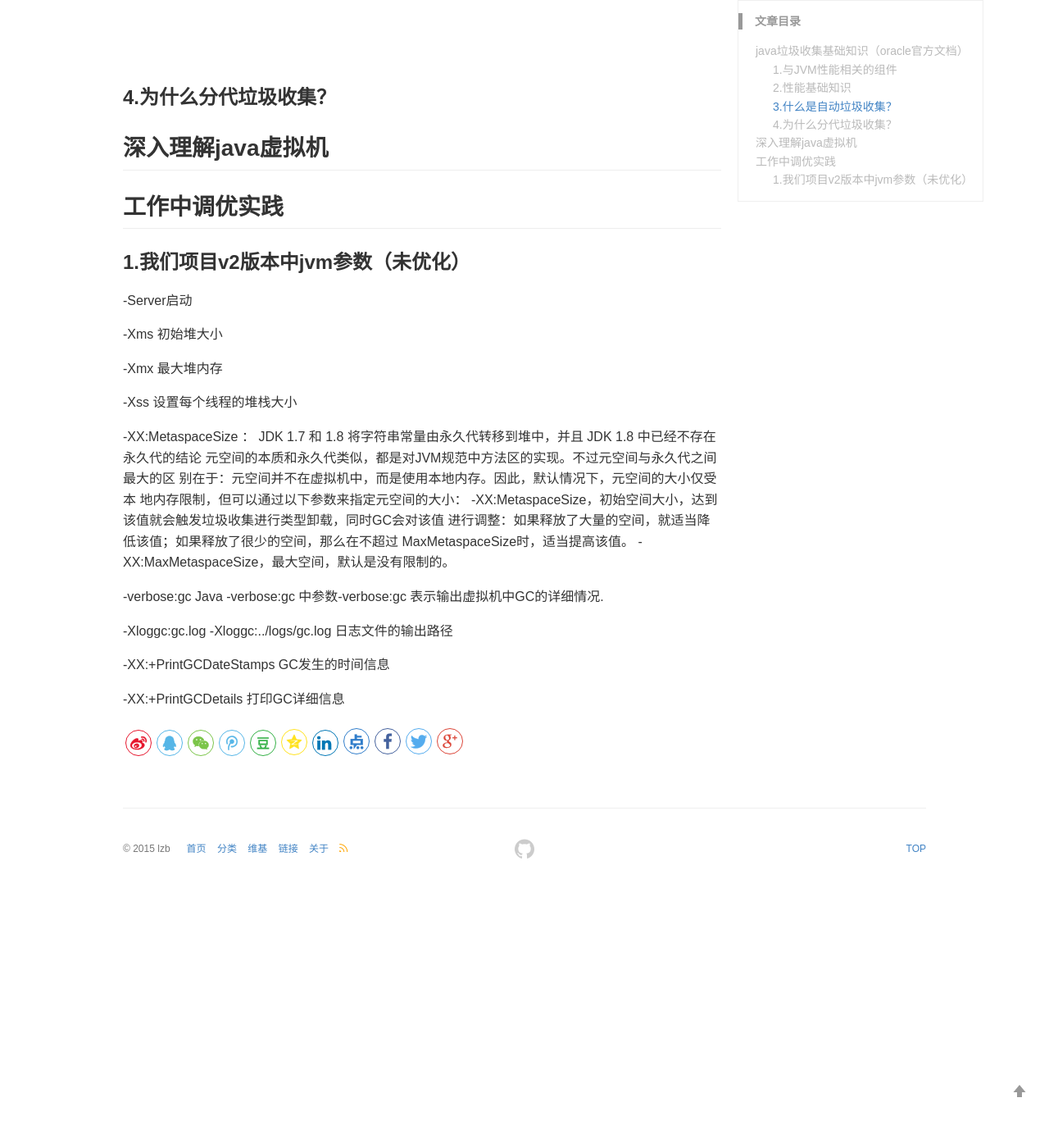
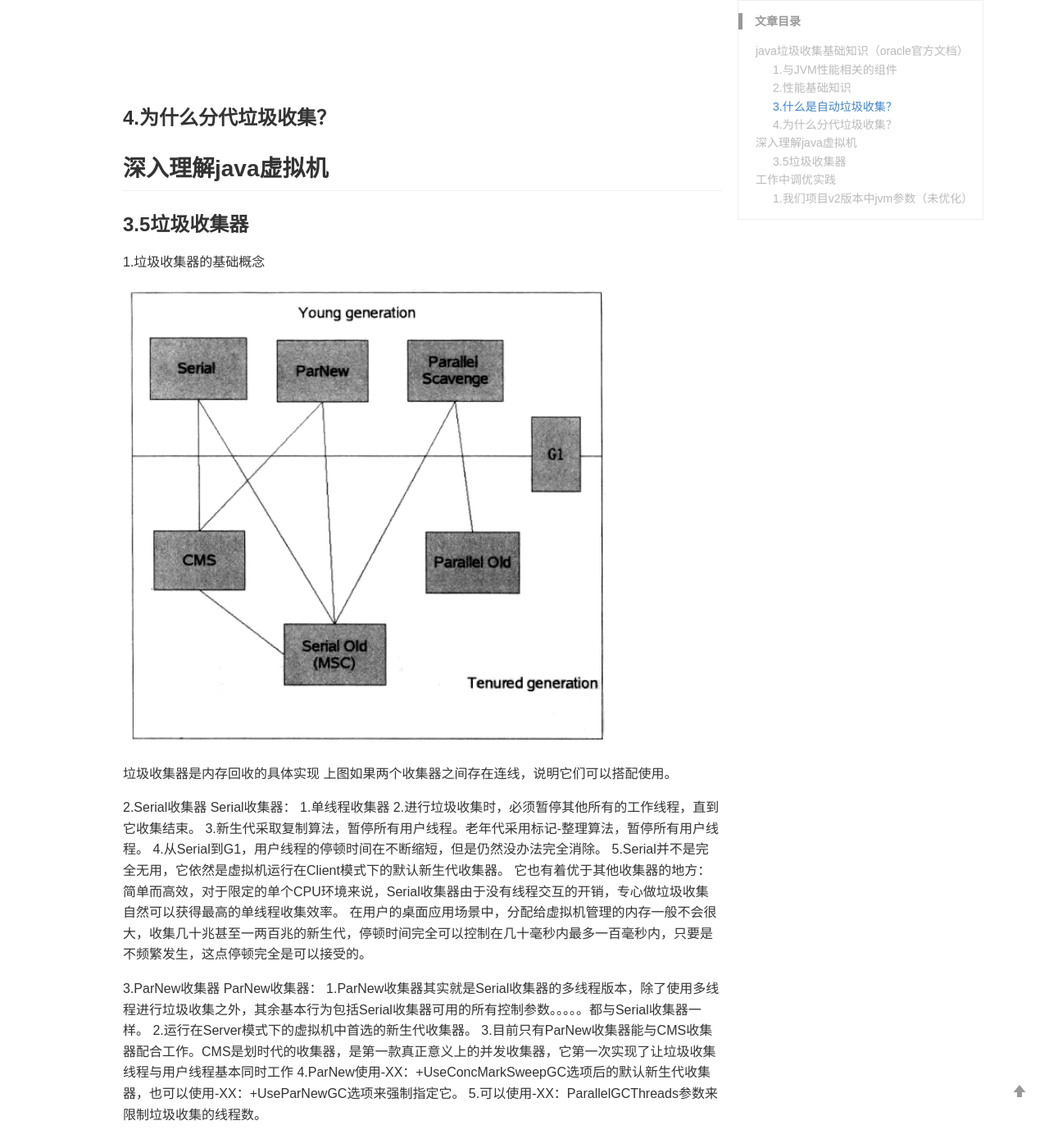
Before and after one commit to lizb0907/lizb0907.github.io, a Jekyll site: the page built from _posts/jvm/2018-08-09-Jvm.md, in a window 1280 px wide and 1400 px high, scrolled down 4107 px. Shown: the whole window at 82% size. Built offline with Jekyll 4.4.1, drawn with Linux system fonts in a browser that asks for light colours; comment, search, counter and statistics services are not loaded; before the commit the page ends 5191 px from its top, so only the background shows below that.

Commit message:
add jvm module some one

```diff
--- a/_posts/jvm/2018-08-09-Jvm.md
+++ b/_posts/jvm/2018-08-09-Jvm.md
@@ -106,6 +106,33 @@ Unreferenced Objects 未引用的对象，用黄金色表示。
 
 ## 深入理解java虚拟机
 
+### 3.5垃圾收集器
+
+1.垃圾收集器的基础概念
+
+![](/images/posts/jvm/4.png)
+
+垃圾收集器是内存回收的具体实现
+上图如果两个收集器之间存在连线，说明它们可以搭配使用。
+
+
+2.Serial收集器
+    Serial收集器：
+	1.单线程收集器
+	2.进行垃圾收集时，必须暂停其他所有的工作线程，直到它收集结束。
+	3.新生代采取复制算法，暂停所有用户线程。老年代采用标记-整理算法，暂停所有用户线程。
+	4.从Serial到G1，用户线程的停顿时间在不断缩短，但是仍然没办法完全消除。
+	5.Serial并不是完全无用，它依然是虚拟机运行在Client模式下的默认新生代收集器。
+	它也有着优于其他收集器的地方：简单而高效，对于限定的单个CPU环境来说，Serial收集器由于没有线程交互的开销，专心做垃圾收集自然可以获得最高的单线程收集效率。
+	在用户的桌面应用场景中，分配给虚拟机管理的内存一般不会很大，收集几十兆甚至一两百兆的新生代，停顿时间完全可以控制在几十毫秒内最多一百毫秒内，只要是不频繁发生，这点停顿完全是可以接受的。
+
+3.ParNew收集器
+    ParNew收集器：
+	1.ParNew收集器其实就是Serial收集器的多线程版本，除了使用多线程进行垃圾收集之外，其余基本行为包括Serial收集器可用的所有控制参数。。。。。都与Serial收集器一样。
+	2.运行在Server模式下的虚拟机中首选的新生代收集器。
+	3.目前只有ParNew收集器能与CMS收集器配合工作。CMS是划时代的收集器，是第一款真正意义上的并发收集器，它第一次实现了让垃圾收集线程与用户线程基本同时工作
+	4.ParNew使用-XX：+UseConcMarkSweepGC选项后的默认新生代收集器，也可以使用-XX：+UseParNewGC选项来强制指定它。
+	5.可以使用-XX：ParallelGCThreads参数来限制垃圾收集的线程数。
 
 ## 工作中调优实践
 
```
Also changed, not shown: images/posts/jvm/4.png (added).
